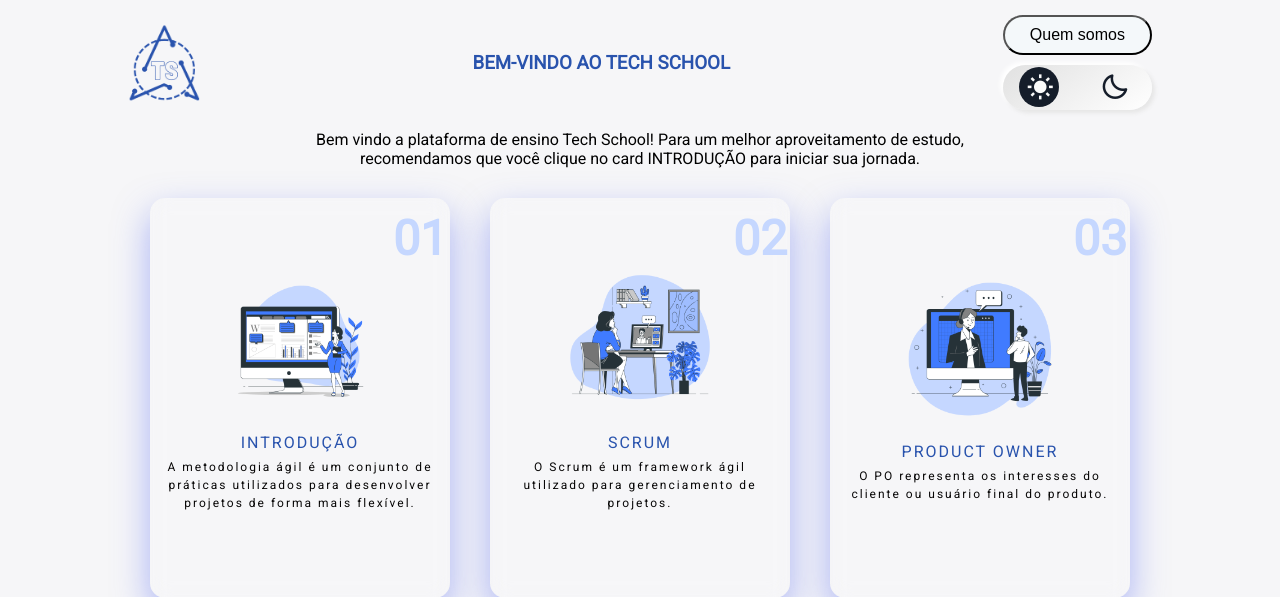
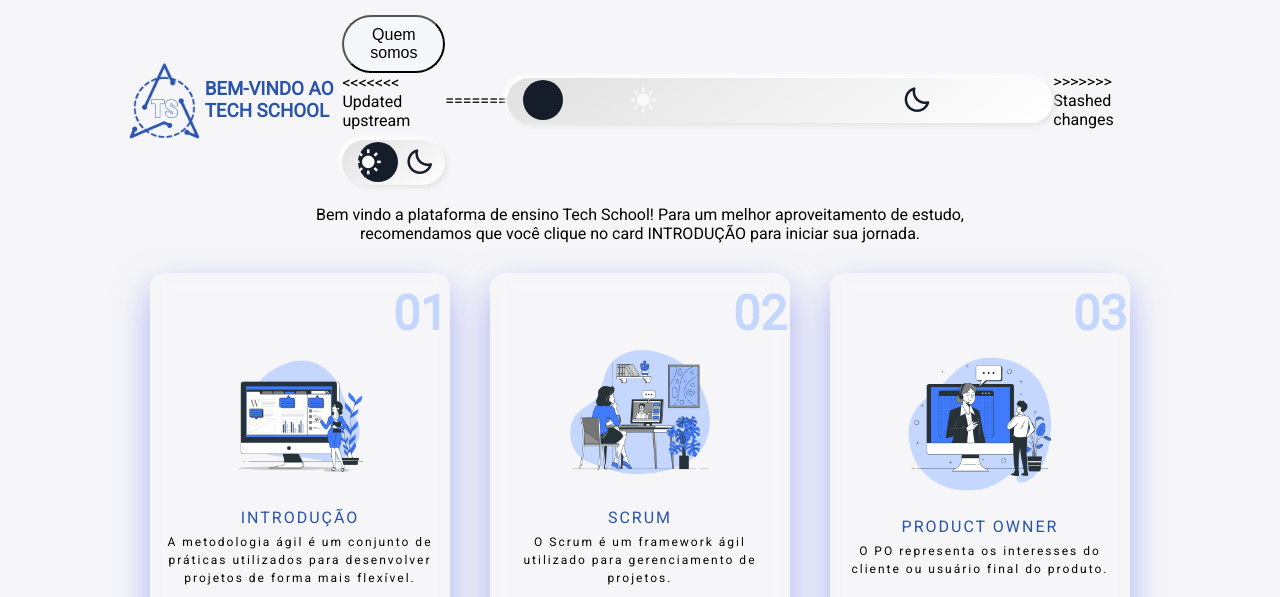
Before and after one commit to DianneFaria/Projeto-de-API-1-Semestre, a Flask app: page / in a window 1280 px wide. Shown: the top 597 px of the page. Run offline with Flask 2, Linux system fonts and the light colour scheme.

Commit message:
Update home.html

```diff
--- a/templates/home.html
+++ b/templates/home.html
@@ -63,6 +63,7 @@
 
                 </div>
             </div>
+<<<<<<< Updated upstream
             <div style="width: 100%; margin-top: 10px;">
                 <input type="checkbox" id="toggle">
 
@@ -73,6 +74,14 @@
                 </label>
             </div>
         </div>
+=======
+            <input type="checkbox" id="toggle">
+            <label class="toggle" for="toggle">
+                <i class="bx bxs-sun"></i>
+                <i class="bx bx-moon"></i>
+                <span class="ball"></span>
+            </label>
+>>>>>>> Stashed changes
 
         </header>
 
```
